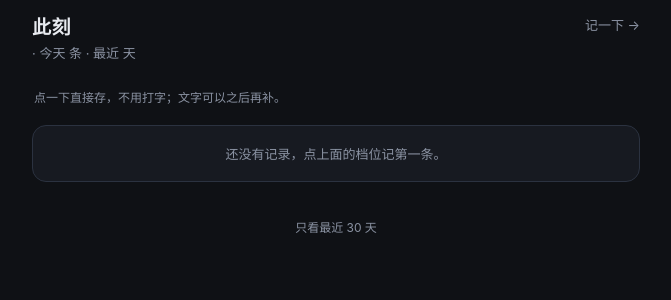
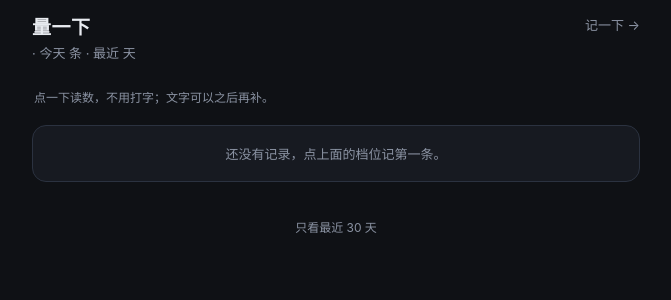
Before and after one commit to dreamzyd/quick-capture, a Flask app: template app/templates/log.html in a window 1280 px wide. Shown: the top 300 px of the page, without its empty margins (304-975 px from the left). Run offline with Flask 2, Linux system fonts and the light colour scheme; the template is opened without the code that fills it, so the values that code supplies are empty.

Commit message:
copy(qc): 入口正式定名「量一下」——记一下记话、量一下读数

```diff
--- a/app/templates/index.html
+++ b/app/templates/index.html
@@ -71,8 +71,8 @@
 
     <a class="level-entry" href="/log">
       <span class="level-entry-main">
-        <span class="level-entry-title">此刻怎么样</span>
-        <span class="level-entry-sub">0 · 25 · 50 · 75 · 100　点一下，记下这一刻</span>
+        <span class="level-entry-title">量一下</span>
+        <span class="level-entry-sub">0 · 25 · 50 · 75 · 100　点一下读数，不用打字</span>
       </span>
       <span class="level-entry-dots"><i></i><i></i><i></i><i></i><i></i></span>
       <span class="level-entry-arrow">→</span>
--- a/app/templates/log.html
+++ b/app/templates/log.html
@@ -6,7 +6,7 @@
   <meta name="theme-color" content="#0f1115" />
   <meta name="apple-mobile-web-app-capable" content="yes" />
   <meta name="apple-mobile-web-app-title" content="完成度" />
-  <title>此刻 · 记一下</title>
+  <title>量一下 · 记一下</title>
   <link rel="manifest" href="/manifest.webmanifest" />
   <link rel="stylesheet" href="/static/style.css" />
   <style>
@@ -61,7 +61,7 @@
 <div class="wrap">
   <div class="top">
     <div>
-      <h1>此刻</h1>
+      <h1>量一下</h1>
       <div class="meta">{{ today }} · 今天 <span id="count">{{ today_count }}</span> 条 · 最近 {{ days }} 天</div>
     </div>
     <a href="/">记一下 →</a>
@@ -75,7 +75,7 @@
     </button>
     {% endfor %}
   </div>
-  <div class="hint">点一下直接存，不用打字；文字可以之后再补。</div>
+  <div class="hint">点一下读数，不用打字；文字可以之后再补。</div>
 
   <div id="groups">
     {% for g in groups %}
```
